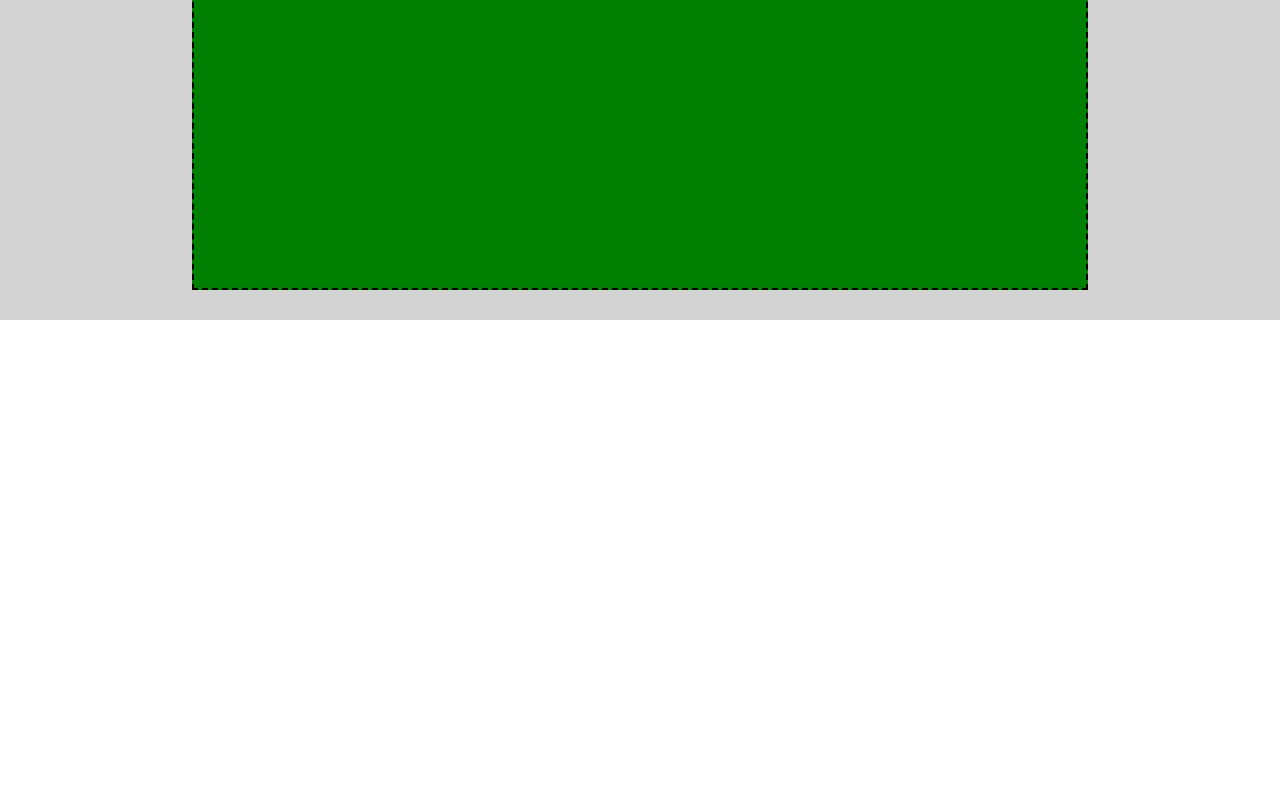
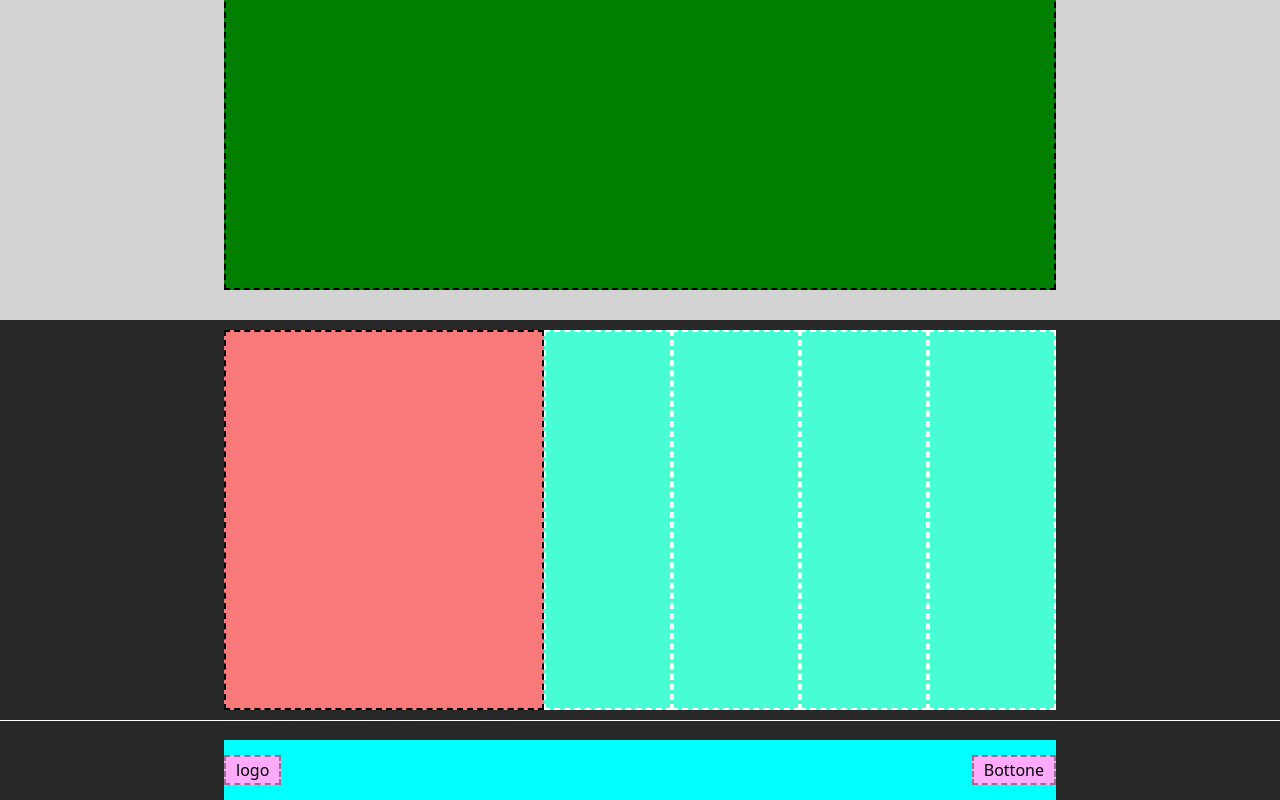
Before and after one commit to Antrussian/htmlcss-struttura-discord, a plain HTML site: page index.html in a window 1280 px wide. Shown: the part 1950-2750 px from the top of the page. Before the commit the page ends 2270 px from the top, so only its background shows below. Drawn offline with Linux system fonts and the light colour scheme.

Commit message:
Fine Esercizio

```diff
--- a/index.html
+++ b/index.html
@@ -68,6 +68,34 @@
 
     </section>
 
+<footer>
+    <section class="section-flex background-darkgrey section-middle">
+        <div class="box-flex box-red">
+        </div>
+        <div class="box-flex box-green-secondary">
+        </div>
+        <div class="box-flex box-green-secondary">
+        </div>
+        <div class="box-flex box-green-secondary">
+        </div>
+        <div class="box-flex box-green-secondary">
+        </div>
 
+
+    </section>
+    <section class="container-footer background-darkgrey">
+
+        <div class="footer-copyright">
+            <div class="container-items elements-1">
+                <span class="elements-1">logo</span>
+        </div>
+        <div class="container-items elements-3" >
+            <span class="elements-3">Bottone</span>
+        </div>
+    </div>
+
+    </section>
+
+</footer>
 </body>
 </html>
--- a/style.css
+++ b/style.css
@@ -20,6 +20,32 @@
 
 }
 
+.container-footer{
+    display: flex;
+    flex-direction: row;
+    justify-content: space-around;
+    height: 80px;
+    align-items: flex-end;
+    border-top: 1px solid white;
+
+}
+
+.footer-copyright {
+    display: flex;
+    flex-direction: row;
+    justify-content: space-between;
+    height: 60px;
+    width: 65%;
+    background-color: aqua;
+    align-items: center;
+
+
+}
+
+
+
+
+
 .container1{
     display: flex;
    background-color: rgb(251, 181, 51);
@@ -34,7 +60,7 @@
    background-color: rgb(251, 181, 51);
    border: 2px Dashed rgba(65, 65, 65, 0.546);
    height: 50px;
-   width: 40%;
+   width: 35%;
    align-items: center;
    justify-content: center;
 
@@ -47,7 +73,15 @@
    height: 50px;
    width: 15%;
    align-items: center;
+}
 
+.container-items {
+    display: flex;
+    background-color: rgb(253, 170, 251);
+    border: 2px Dashed rgba(65, 65, 65, 0.546);
+    height: 30px;
+
+    align-items: center;
 }
 
 li {
@@ -110,10 +144,12 @@ align-items: center;
     background-color: lightgrey;
 }
 
+.background-darkgrey {
+    background-color: rgb(40, 40, 40);
+}
 
 .box-flex {
     display: flex;
-    margin: auto;
     height: 300px;
     border: 2px dashed;
 }
@@ -121,12 +157,28 @@ align-items: center;
 .box-magenta {
     background-color: magenta;
     width: 55%;
+    margin: auto;
 }
 
 .box-green {
     background-color: green;
-    width: 70%;
+    width: 65%;
     height: 90%;
+    margin: auto;
+}
+
+.box-red {
+    background-color: rgb(248, 121, 121);
+    width: 25%;
+   height: 95%;
+}
+
+.box-green-secondary {
+    background-color: rgb(72, 253, 211);
+    width: 10%;
+    height: 95%;
+    border-color: white;
+
 }
 
 .section-flex-2 {
@@ -138,7 +190,7 @@ align-items: center;
     align-items: center;
     }
 
-    .box-flex-2 {
+ .box-flex-2 {
         display: flex;
         background-color: rgb(23, 82, 243);
         width: 40%;
@@ -146,10 +198,11 @@ align-items: center;
         border: 2px dashed;
     }
 
-    .box-flex-3 {
+.box-flex-3 {
         display: flex;
         background-color: rgb(236, 171, 246);
         width: 25%;
         height: 300px;
         border: 2px dashed;
+
     }
```
